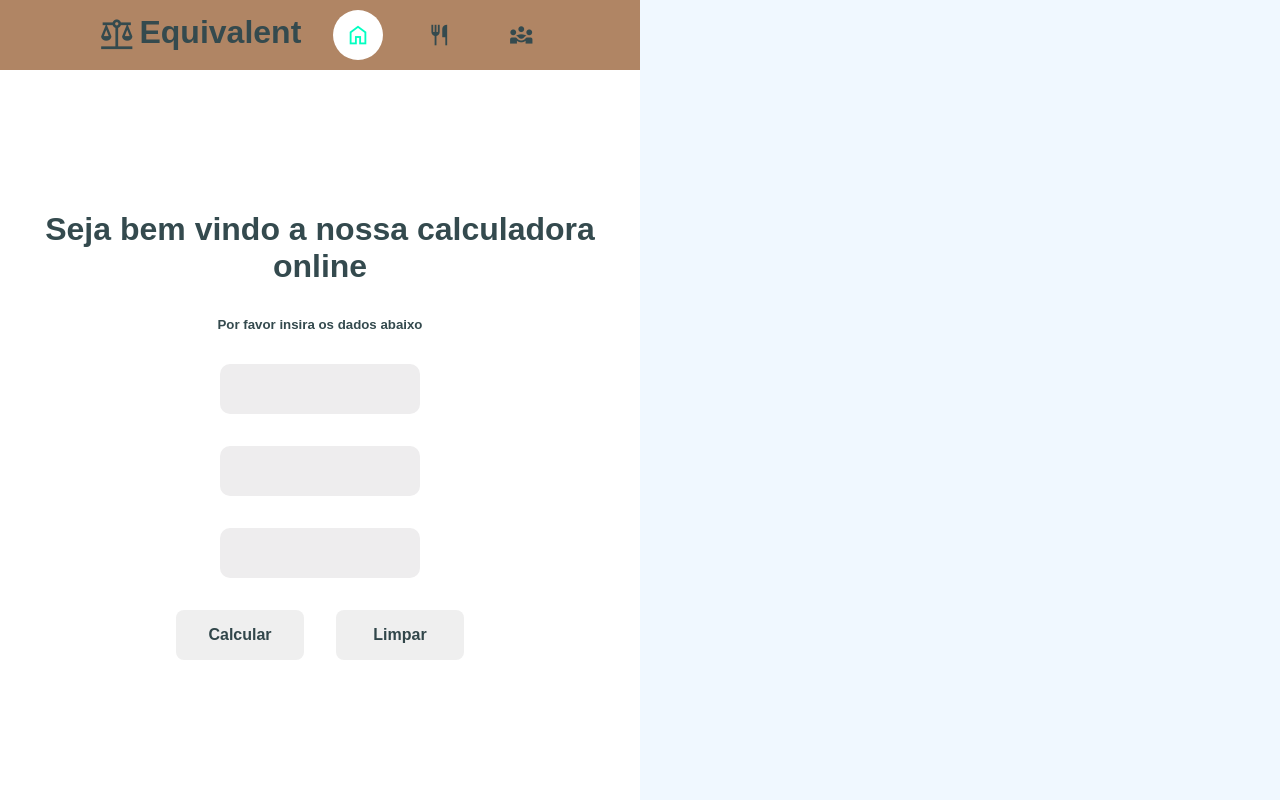
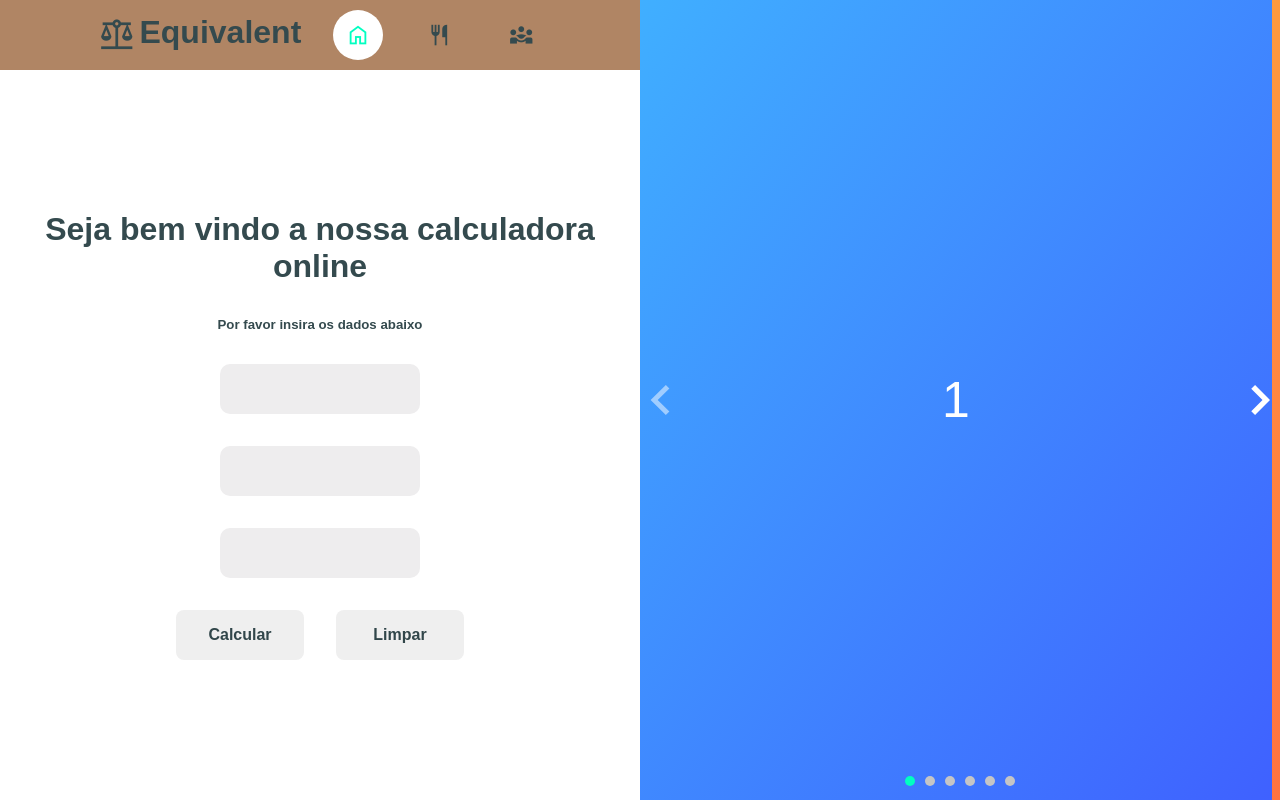
Before and after one commit to codi-Andre/equivalent, a React (Vite) app: page / in a window 1280 px wide. Built offline with nearby package versions, Linux system fonts and the light colour scheme.

Commit message:
feat: added slider in home

```diff
--- a/package.json
+++ b/package.json
@@ -10,6 +10,7 @@
     "lint": "eslint src --ext .ts,.tsx"
   },
   "dependencies": {
+    "keen-slider": "^6.8.5",
     "react": "^18.2.0",
     "react-dom": "^18.2.0",
     "react-router-dom": "^6.10.0",
--- a/src/pages/Home/Home.tsx
+++ b/src/pages/Home/Home.tsx
@@ -9,10 +9,10 @@ import {
   Container,
   Content,
   ContentWrapper,
-  ImageWrapper,
   Subtitle,
   Title,
 } from './Home.styles'
+import { Slider } from './slider/Slider'
 
 function Home() {
   return (
@@ -44,7 +44,7 @@ function Home() {
           </ButtonsContainer>
         </Content>
       </ContentWrapper>
-      <ImageWrapper />
+      <Slider />
     </Container>
   )
 }
--- /dev/null
+++ b/src/pages/Home/slider/Slider.styles.ts
@@ -0,0 +1,135 @@
+import styled from 'styled-components'
+
+export const SliderContainer = styled.div`
+  flex: 1;
+  overflow: hidden;
+
+  [class^='number-slide'],
+  [class*=' number-slide'] {
+    background: grey;
+    display: flex;
+    align-items: center;
+    justify-content: center;
+    font-size: 50px;
+    color: #fff;
+    font-weight: 500;
+    height: 100vh;
+  }
+
+  .number-slide1 {
+    background: rgb(64, 175, 255);
+    background: linear-gradient(
+      128deg,
+      rgba(64, 175, 255, 1) 0%,
+      rgba(63, 97, 255, 1) 100%
+    );
+  }
+
+  .number-slide2 {
+    background: rgb(255, 75, 64);
+    background: linear-gradient(
+      128deg,
+      rgba(255, 154, 63, 1) 0%,
+      rgba(255, 75, 64, 1) 100%
+    );
+  }
+
+  .number-slide3 {
+    background: rgb(182, 255, 64);
+    background: linear-gradient(
+      128deg,
+      rgba(182, 255, 64, 1) 0%,
+      rgba(63, 255, 71, 1) 100%
+    );
+    background: linear-gradient(
+      128deg,
+      rgba(189, 255, 83, 1) 0%,
+      rgba(43, 250, 82, 1) 100%
+    );
+  }
+
+  .number-slide4 {
+    background: rgb(64, 255, 242);
+    background: linear-gradient(
+      128deg,
+      rgba(64, 255, 242, 1) 0%,
+      rgba(63, 188, 255, 1) 100%
+    );
+  }
+
+  .number-slide5 {
+    background: rgb(255, 64, 156);
+    background: linear-gradient(
+      128deg,
+      rgba(255, 64, 156, 1) 0%,
+      rgba(255, 63, 63, 1) 100%
+    );
+  }
+
+  .number-slide6 {
+    background: rgb(64, 76, 255);
+    background: linear-gradient(
+      128deg,
+      rgba(64, 76, 255, 1) 0%,
+      rgba(174, 63, 255, 1) 100%
+    );
+  }
+
+  .navigation-wrapper {
+    position: relative;
+  }
+
+  .dots {
+    display: flex;
+    padding: 10px 0;
+    justify-content: center;
+    position: absolute;
+    bottom: 0.25rem;
+    left: 0.25rem;
+    right: 0.25rem;
+    /* padding: 2rem, */
+  }
+
+  .dot {
+    border: none;
+    width: 10px;
+    height: 10px;
+    background: #c5c5c5;
+    border-radius: 50%;
+    margin: 0 5px;
+    padding: 5px;
+    cursor: pointer;
+  }
+
+  .dot:focus {
+    outline: none;
+  }
+
+  .dot.active {
+    background: ${({ theme }) => theme.colors.emphasis};
+  }
+
+  .arrow {
+    width: 30px;
+    height: 30px;
+    position: absolute;
+    top: 50%;
+    transform: translateY(-50%);
+    -webkit-transform: translateY(-50%);
+    fill: #fff;
+    cursor: pointer;
+  }
+
+  .arrow--left {
+    left: 5px;
+  }
+
+  .arrow--right {
+    left: auto;
+    right: 5px;
+  }
+
+  .arrow--disabled {
+    fill: rgba(255, 255, 255, 0.5);
+  }
+`
--- /dev/null
+++ b/src/pages/Home/slider/Slider.tsx
@@ -0,0 +1,99 @@
+import { useState } from 'react'
+import { useKeenSlider } from 'keen-slider/react'
+import 'keen-slider/keen-slider.min.css'
+import { SliderContainer } from './Slider.styles'
+
+export function Slider() {
+  const [currentSlide, setCurrentSlide] = useState(0)
+  const [loaded, setLoaded] = useState(false)
+  const [sliderRef, instanceRef] = useKeenSlider<HTMLDivElement>({
+    initial: 0,
+    slideChanged(slider) {
+      setCurrentSlide(slider.track.details.rel)
+    },
+    created() {
+      setLoaded(true)
+    },
+  })
+
+  return (
+    <SliderContainer>
+      <div className="navigation-wrapper">
+        <div
+          ref={sliderRef}
+          className="keen-slider"
+        >
+          <div className="keen-slider__slide number-slide1">1</div>
+          <div className="keen-slider__slide number-slide2">2</div>
+          <div className="keen-slider__slide number-slide3">3</div>
+          <div className="keen-slider__slide number-slide4">4</div>
+          <div className="keen-slider__slide number-slide5">5</div>
+          <div className="keen-slider__slide number-slide6">6</div>
+        </div>
+        {loaded && instanceRef.current && (
+          <>
+            <Arrow
+              left
+              onClick={(e: any) =>
+                e.stopPropagation() || instanceRef.current?.prev()
+              }
+              disabled={currentSlide === 0}
+            />
+
+            <Arrow
+              onClick={(e: any) =>
+                e.stopPropagation() || instanceRef.current?.next()
+              }
+              disabled={
+                currentSlide ===
+                instanceRef.current.track.details.slides.length - 1
+              }
+            />
+          </>
+        )}
+        {loaded && instanceRef.current && (
+          <div className="dots">
+            {[
+              ...Array(instanceRef.current.track.details.slides.length).keys(),
+            ].map(idx => {
+              return (
+                <button
+                  key={idx}
+                  onClick={() => {
+                    instanceRef.current?.moveToIdx(idx)
+                  }}
+                  className={'dot' + (currentSlide === idx ? ' active' : '')}
+                ></button>
+              )
+            })}
+          </div>
+        )}
+      </div>
+    </SliderContainer>
+  )
+}
+
+function Arrow(props: {
+  disabled: boolean
+  left?: boolean
+  onClick: (e: any) => void
+}) {
+  const disabeld = props.disabled ? ' arrow--disabled' : ''
+  return (
+    <svg
+      onClick={props.onClick}
+      className={`arrow ${
+        props.left ? 'arrow--left' : 'arrow--right'
+      } ${disabeld}`}
+      xmlns="http://www.w3.org/2000/svg"
+      viewBox="0 0 24 24"
+    >
+      {props.left && (
+        <path d="M16.67 0l2.83 2.829-9.339 9.175 9.339 9.167-2.83 2.829-12.17-11.996z" />
+      )}
+      {!props.left && (
+        <path d="M5 3l3.057-3 11.943 12-11.943 12-3.057-3 9-9z" />
+      )}
+    </svg>
+  )
+}
```
Also changed, not shown: 2 other files (tests, documents, lock files or other folders).
